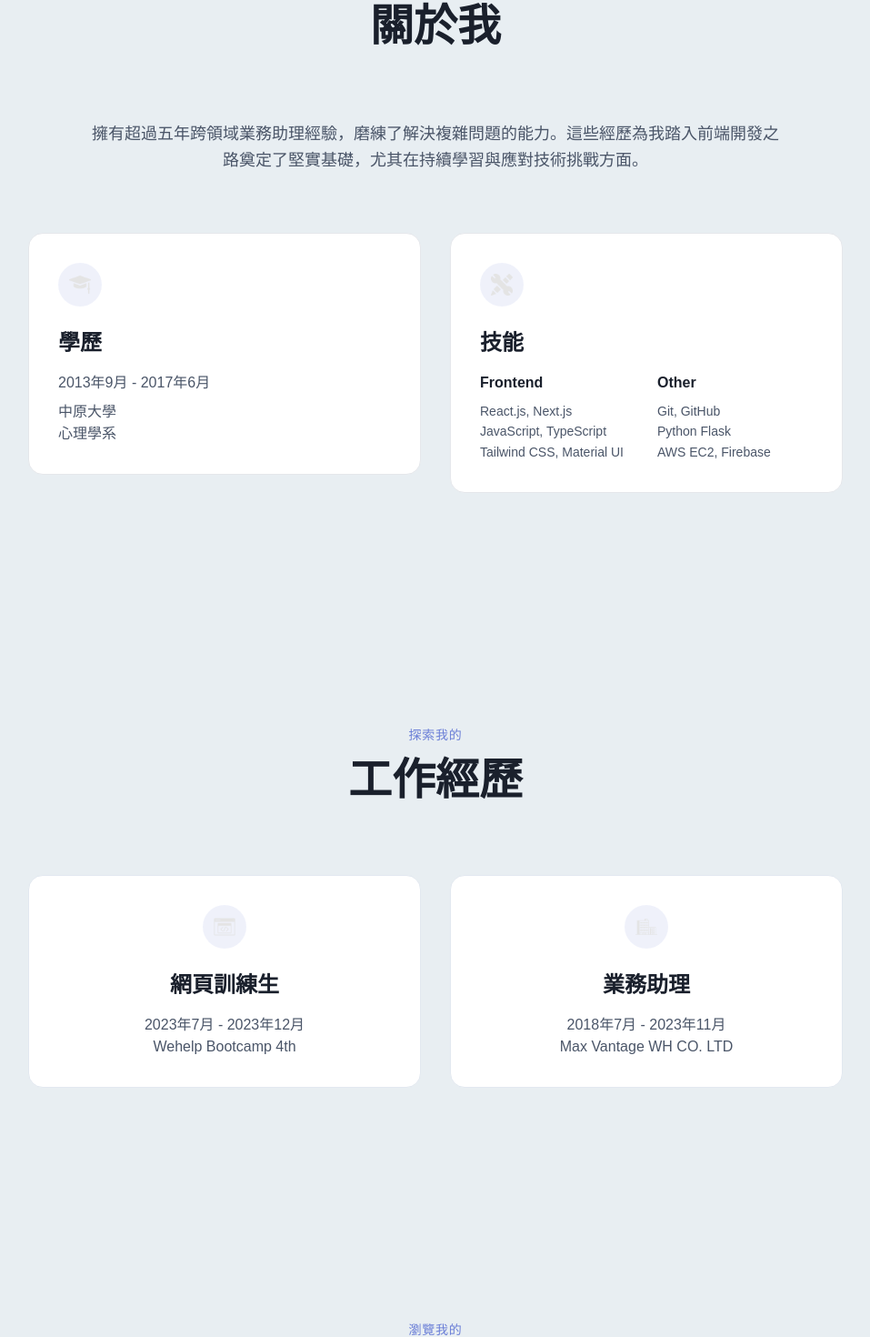
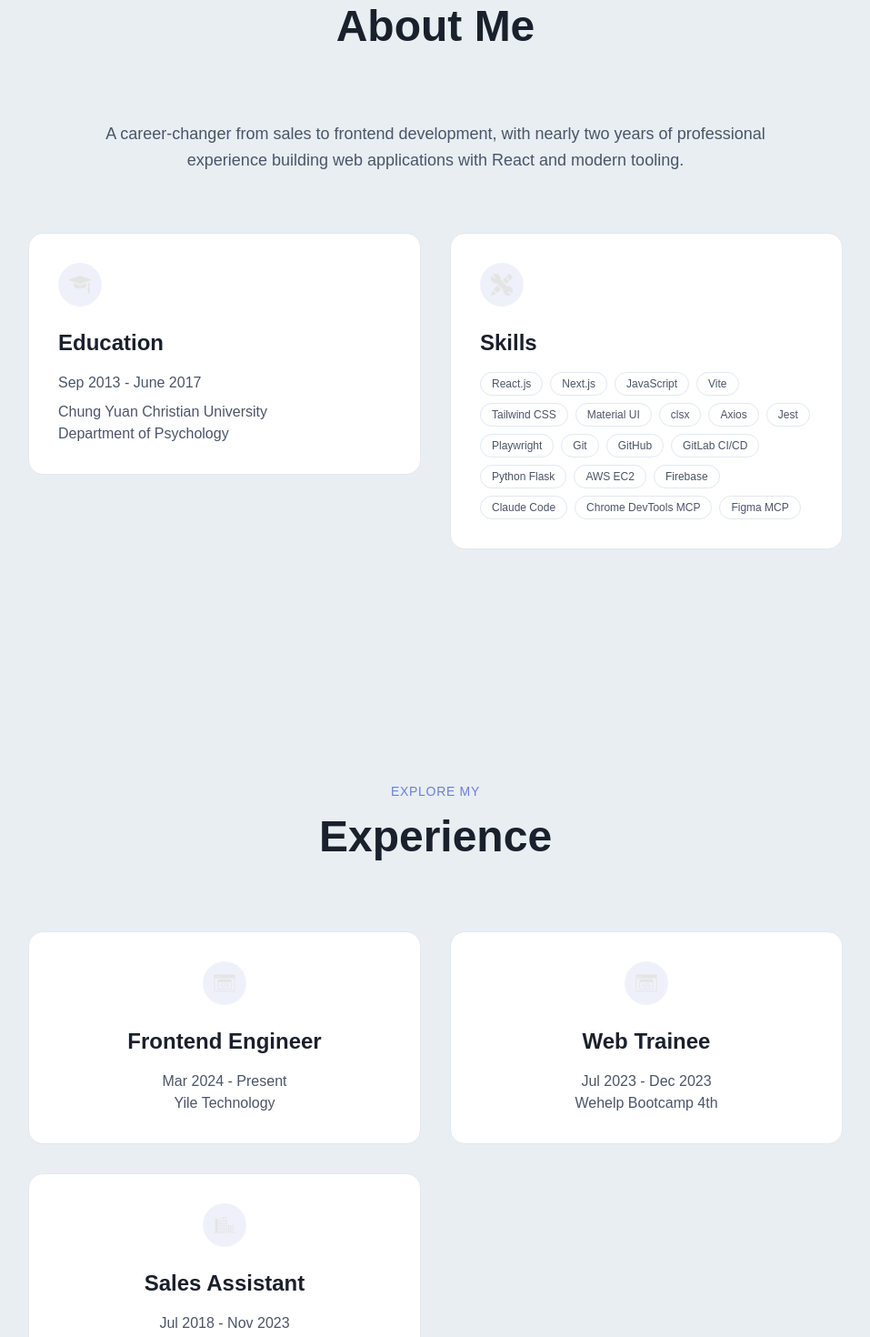
Before and after one commit to ismeleft/WenYingPortfolio, a Next.js app: page / in a window 1280 px wide. Shown: the part 1039-2509 px from the top of the page at 91% size, without its empty margins (161-1118 px from the left). Built offline with nearby package versions, Linux system fonts and the light colour scheme.

Commit message:
fix: 補上遺失的 i18n 變更（預設英文、弈樂科技經歷、Skills badge、bio 更新）

```diff
--- a/Components/shared/LanguageContext.jsx
+++ b/Components/shared/LanguageContext.jsx
@@ -5,7 +5,7 @@ import { createContext, useContext, useState, useEffect } from "react";
 const LanguageContext = createContext(null);
 
 export function LanguageProvider({ children }) {
-  const [language, setLanguage] = useState("zh");
+  const [language, setLanguage] = useState("en");
 
   useEffect(() => {
     const saved = localStorage.getItem("portfolio-language");
--- a/app/themes/minimal/MinimalHome.jsx
+++ b/app/themes/minimal/MinimalHome.jsx
@@ -44,13 +44,6 @@ export function MinimalHome() {
                 <br />
                 <span style={{ color: "var(--color-primary)" }}>Wen Ying</span>
               </h1>
-
-              <p
-                className="text-xl leading-relaxed max-w-lg"
-                style={{ color: "var(--color-textSecondary)" }}
-              >
-                {t.hero.bio}
-              </p>
 
               {/* CTA 按鈕 */}
               <div className="flex gap-4 pt-4">
@@ -205,23 +198,23 @@ export function MinimalHome() {
                 <h3 className="text-2xl font-bold mb-4" style={{ color: "var(--color-text)" }}>
                   {t.about.skills}
                 </h3>
-                <div className="grid grid-cols-2 gap-6" style={{ color: "var(--color-textSecondary)" }}>
-                  <div>
-                    <p className="font-bold mb-2" style={{ color: "var(--color-text)" }}>Frontend</p>
-                    <p className="text-sm leading-relaxed">
-                      React.js, Next.js<br />
-                      JavaScript, TypeScript<br />
-                      Tailwind CSS, Material UI
-                    </p>
-                  </div>
-                  <div>
-                    <p className="font-bold mb-2" style={{ color: "var(--color-text)" }}>Other</p>
-                    <p className="text-sm leading-relaxed">
-                      Git, GitHub<br />
-                      Python Flask<br />
-                      AWS EC2, Firebase
-                    </p>
-                  </div>
+                <div className="flex flex-wrap gap-2">
+                  {[
+                    "React.js", "Next.js", "JavaScript", "Vite",
+                    "Tailwind CSS", "Material UI", "clsx", "Axios",
+                    "Jest", "Playwright",
+                    "Git", "GitHub", "GitLab CI/CD",
+                    "Python Flask", "AWS EC2", "Firebase",
+                    "Claude Code", "Chrome DevTools MCP", "Figma MCP",
+                  ].map((skill) => (
+                    <span
+                      key={skill}
+                      className="text-xs px-3 py-1 rounded-full border"
+                      style={{ borderColor: "var(--color-border)", color: "var(--color-textSecondary)" }}
+                    >
+                      {skill}
+                    </span>
+                  ))}
                 </div>
               </div>
             </AnimatedListItem>
@@ -242,6 +235,27 @@ export function MinimalHome() {
           </AnimatedSection>
 
           <AnimatedList className="grid md:grid-cols-2 gap-8" staggerDelay={0.15}>
+            <AnimatedListItem>
+              <div
+                className="p-8 rounded-2xl border text-center"
+                style={{ backgroundColor: "var(--color-surface)", borderColor: "var(--color-border)" }}
+              >
+                <div className="w-12 h-12 rounded-full flex items-center justify-center mb-6 mx-auto"
+                  style={{ backgroundColor: "var(--color-primary)", opacity: 0.1 }}
+                >
+                  <Image src="/coding.png" width={24} height={24} alt="Coding" />
+                </div>
+                <h3 className="text-2xl font-bold mb-4" style={{ color: "var(--color-text)" }}>
+                  {t.experience.frontendEngineer}
+                </h3>
+                <p style={{ color: "var(--color-textSecondary)" }}>
+                  {t.experience.frontendEngineerDate}
+                  <br />
+                  {t.experience.frontendEngineerCompany}
+                </p>
+              </div>
+            </AnimatedListItem>
+
             <AnimatedListItem>
               <div
                 className="p-8 rounded-2xl border text-center"
--- a/data/translations.js
+++ b/data/translations.js
@@ -7,14 +7,13 @@ export const translations = {
     hero: {
       role: "前端工程師",
       greeting: "嗨，我是",
-      bio: "用現代技術打造優雅的網頁體驗，熱愛乾淨的程式碼與美好的設計。",
       downloadCv: "下載履歷",
       contactMe: "聯絡我",
     },
     about: {
       label: "更多關於我",
       title: "關於我",
-      bio: "擁有超過五年跨領域業務助理經驗，磨練了解決複雜問題的能力。這些經歷為我踏入前端開發之路奠定了堅實基礎，尤其在持續學習與應對技術挑戰方面。",
+      bio: "從業務助理跨域轉職前端工程師，累積兩年實務開發經驗。熟悉 React 生態系，包含 Vite、Zustand、Axios、Material UI 等工具。",
       education: "學歷",
       educationDate: "2013年9月 - 2017年6月",
       educationSchool: "中原大學",
@@ -24,6 +23,9 @@ export const translations = {
     experience: {
       label: "探索我的",
       title: "工作經歷",
+      frontendEngineer: "網頁前端工程師",
+      frontendEngineerDate: "2024年3月 - 至今",
+      frontendEngineerCompany: "弈樂科技",
       webTrainee: "網頁訓練生",
       webTraineeDate: "2023年7月 - 2023年12月",
       salesAssistant: "業務助理",
@@ -32,7 +34,7 @@ export const translations = {
     projects: {
       label: "瀏覽我的",
       title: "作品集",
-      liveDemo: "線上展示",
+      liveDemo: "Demo",
       github: "GitHub",
     },
     contact: {
@@ -48,14 +50,13 @@ export const translations = {
     hero: {
       role: "Frontend Developer",
       greeting: "Hi, I'm",
-      bio: "Building elegant web experiences with modern technologies. Passionate about clean code and beautiful design.",
       downloadCv: "Download CV",
       contactMe: "Contact Me",
     },
     about: {
       label: "Get to know more",
       title: "About Me",
-      bio: "With over five years of cross-domain experience as a sales assistant, I have honed my skills in solving complex problems. These experiences have laid a solid foundation for my journey into front-end development, especially in continuous learning and tackling technological challenges.",
+      bio: "A career-changer from sales to frontend development, with nearly two years of professional experience building web applications with React and modern tooling.",
       education: "Education",
       educationDate: "Sep 2013 - June 2017",
       educationSchool: "Chung Yuan Christian University",
@@ -65,6 +66,9 @@ export const translations = {
     experience: {
       label: "Explore My",
       title: "Experience",
+      frontendEngineer: "Frontend Engineer",
+      frontendEngineerDate: "Mar 2024 - Present",
+      frontendEngineerCompany: "Yile Technology",
       webTrainee: "Web Trainee",
       webTraineeDate: "Jul 2023 - Dec 2023",
       salesAssistant: "Sales Assistant",
```
